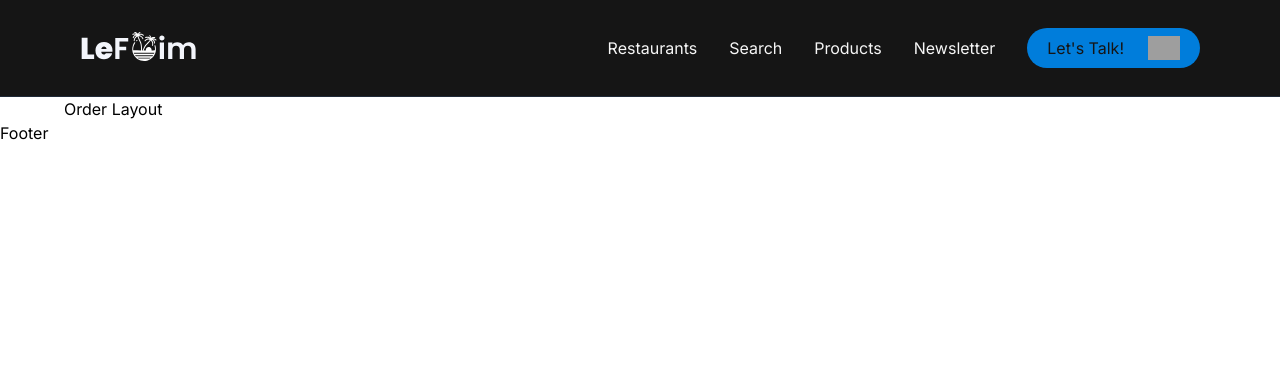
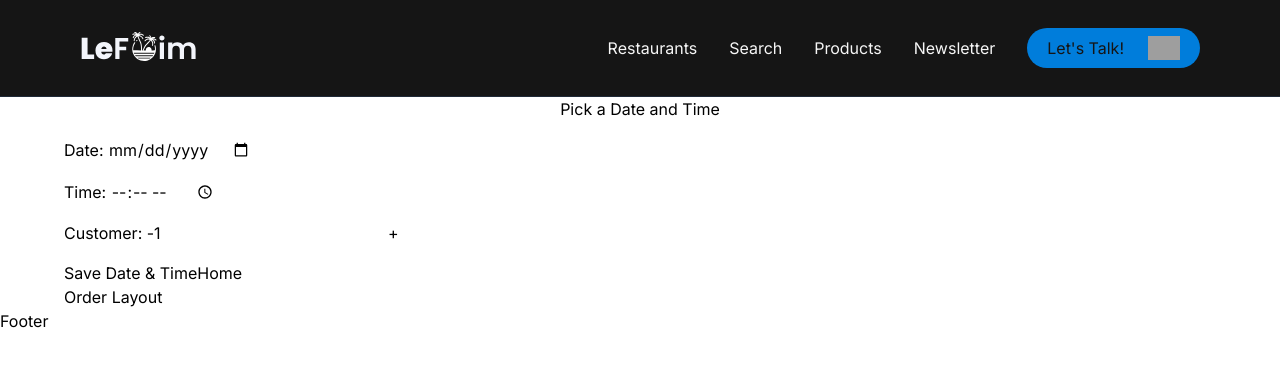
Before and after one commit to lucasjolibois54/sundown-boulevard, a Next.js app: page /order/date in a window 1280 px wide. Shown: the top 366 px of the page. Built offline with nearby package versions, Linux system fonts and the light colour scheme; grey boxes are pictures that could not be loaded.

Commit message:
Update page.js

```diff
--- a/app/(OrderSystem)/order/date/page.js
+++ b/app/(OrderSystem)/order/date/page.js
@@ -1,9 +1,123 @@
-import React from 'react'
+'use client';
+import { useState, useEffect } from 'react';
+import Link from 'next/link';
 
-export default function page() {
-  return (
-    <div>
+export default function TimePicker() {
+    const [email, setEmail] = useState('');
+    const [selectedDate, setSelectedDate] = useState('');
+    const [selectedTime, setSelectedTime] = useState('');
+    const [customerCount, setCustomerCount] = useState(1);
 
-    </div>
-  )
+    useEffect(() => {
+        // Get email from localStorage
+        if (typeof window !== 'undefined') {
+            const savedEmail = localStorage.getItem('savedEmail') || '';
+            setEmail(savedEmail);
+        }
+    }, []);
+
+    // Increment and decrement functions
+    const incrementCustomer = () => setCustomerCount(prev => prev + 1);
+    const decrementCustomer = () => {
+        if (customerCount > 1) {  // Ensure count is never less than 1
+            setCustomerCount(prev => prev - 1);
+        }
+    };
+
+    const handleSaveDateTime = () => {
+        if (typeof window !== 'undefined' && selectedDate && selectedTime) {
+            let savedData = localStorage.getItem(email) ? JSON.parse(localStorage.getItem(email)) : {};
+
+            // Preserve existing data and update/add the date, time and customer count
+            savedData = {
+                ...savedData,
+                date: selectedDate,
+                time: selectedTime,
+                customer: customerCount
+            };
+
+            localStorage.setItem(email, JSON.stringify(savedData));
+        }
+    };
+
+    return (
+        <main>
+            <h1 className="text-center">Pick a Date and Time</h1>
+
+            <div className="my-4">
+                <label>Date: </label>
+                <input
+                    type="date"
+                    value={selectedDate}
+                    onChange={(e) => setSelectedDate(e.target.value)}
+                />
+            </div>
+
+            <div className="my-4">
+                <label>Time: </label>
+                <input
+                    type="time"
+                    value={selectedTime}
+                    onChange={(e) => setSelectedTime(e.target.value)}
+                />
+            </div>
+
+            <div className="my-4">  {/* Counter component */}
+                <label>Customer: </label>
+                <button onClick={decrementCustomer}>-</button>
+                <input
+                    type="number"
+                    value={customerCount}
+                    readOnly
+                />
+                <button onClick={incrementCustomer}>+</button>
+            </div>
+
+            <button onClick={handleSaveDateTime}>Save Date & Time</button>
+            <Link href="/">Home</Link>
+        </main>
+    );
 }
+
+
+
+/*'use client';
+import React, { useState, useEffect } from 'react';
+import Customers from '@/app/components/order/Customers';
+import DatePicker from '@/app/components/order/DatePicker';
+import SaveButton from '@/app/components/order/SaveButton';
+
+export default function Order() {
+    const [email, setEmail] = useState('');
+    const [count, setCount] = useState(1);
+    const [date, setDate] = useState(new Date());
+
+    useEffect(() => {
+        if (typeof window !== 'undefined') {
+            const savedEmail = localStorage.getItem('savedEmail') || '';
+            setEmail(savedEmail);
+        }
+    }, []);
+
+    const handleSaveAll = () => {
+        if (typeof window !== 'undefined') {
+            const savedData = {
+                meals: JSON.parse(localStorage.getItem(email)).meals || [], // Retrieve saved drinks data
+                drinks: JSON.parse(localStorage.getItem(email)).drinks || [], // Retrieve saved drinks data
+                customers: count,
+                date: date
+            };
+            localStorage.setItem(email, JSON.stringify(savedData));
+        }
+    };
+
+    return (
+        <main className="bg-gray-100 min-h-screen py-12 px-4 sm:px-8">
+            <div className="max-w-5xl mx-auto">
+                <Customers count={count} setCount={setCount} />
+                <DatePicker date={date} setDate={setDate} />
+                <SaveButton onSave={handleSaveAll} />
+            </div>
+        </main>
+    );
+}*/
```
